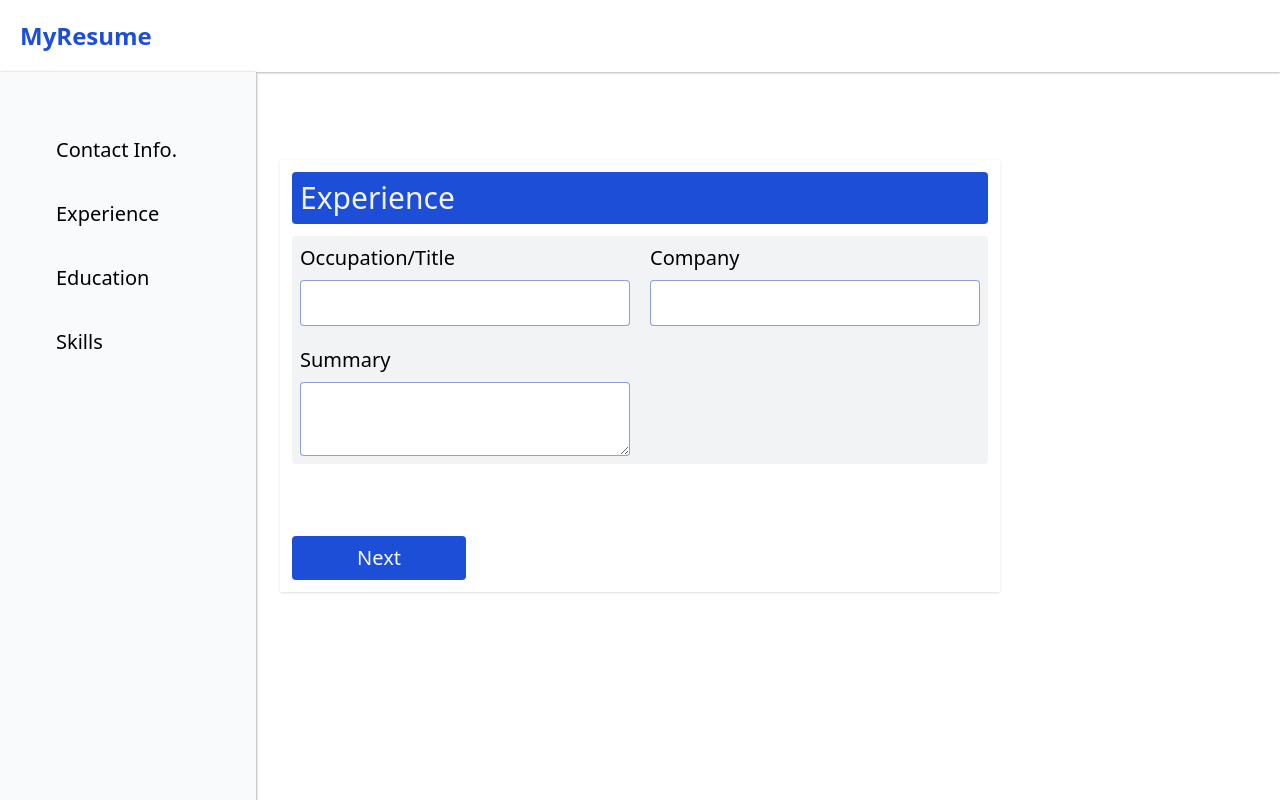
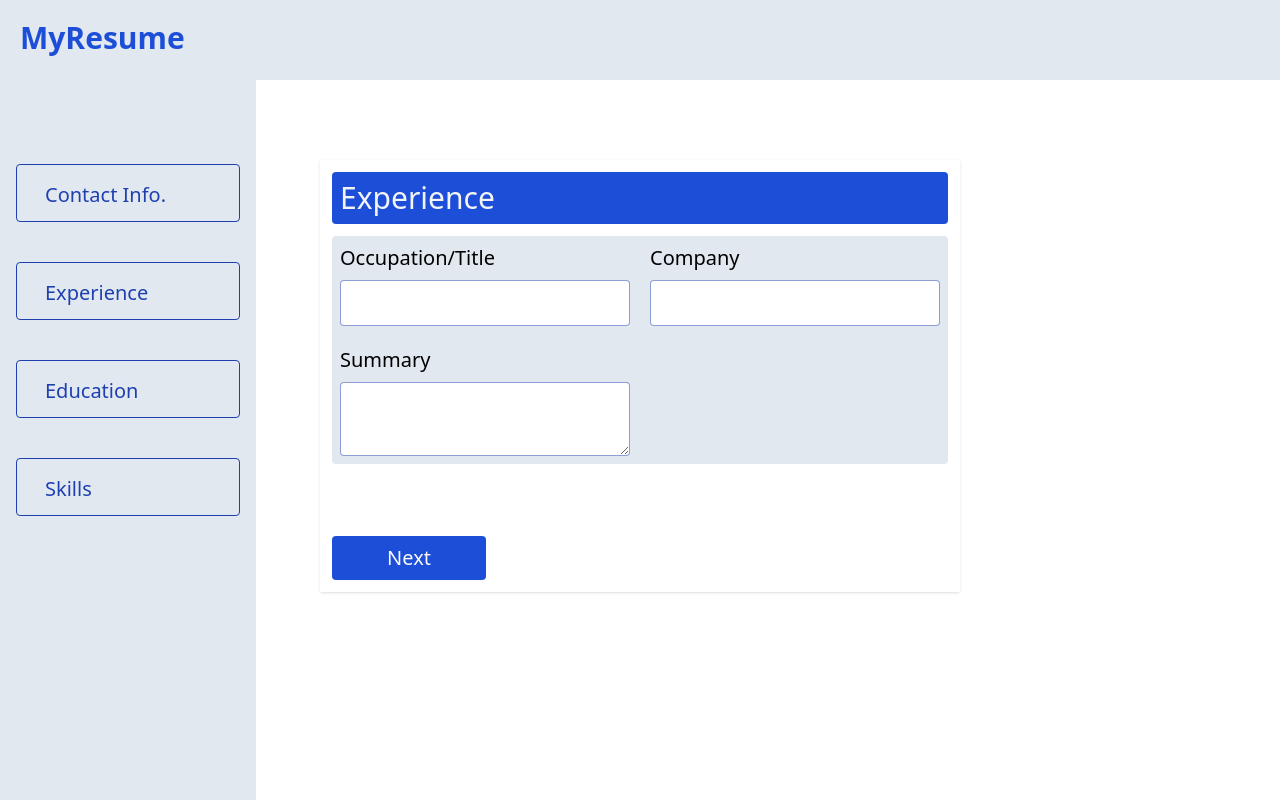
Before and after one commit to JosephChuksN/E-folio, a React (Create React App) app: page /experience in a window 1280 px wide. Built offline with nearby package versions, Linux system fonts and the light colour scheme.

Commit message:
fixed display bug

```diff
--- a/public/index.html
+++ b/public/index.html
@@ -16,7 +16,7 @@
     <script nomodule src="https://unpkg.com/ionicons@5.5.2/dist/ionicons/ionicons.js"></script>
     <title>React App</title>
   </head>
-  <body>
+  <body class="">
     <noscript>You need to enable JavaScript to run this app.</noscript>
     <div id="root"></div>
 
--- a/src/components/ContactInfo.jsx
+++ b/src/components/ContactInfo.jsx
@@ -4,15 +4,15 @@ import { Link } from "react-router-dom"
 function Contactinfo(){
 
     return(
-        <section className="lg:w-3/4 mx-auto   ">
-   <div className="w-full  md:w-3/4 md:mx-auto p-3 shadow flex flex-col relative top-40 ">
+
+   <div className="w-full lg:w-1/2 md:w-3/4 md:mx-auto p-3  shadow flex flex-col relative top-40 ">
        <h1 className="mb-3 text-3xl p-2 bg-blue-700 text-gray-100 rounded">Basic Info.</h1>
 
-       <form className=" flex flex-col gap-4 p-2 bg-gray-200/50 rounded" action="">
+       <form className=" flex flex-col gap-4 p-2 bg-slate-200 rounded" action="">
            <div className="lg:grid lg:grid-cols-2 gap-5">
            <div className="flex flex-col gap-2 text-xl">
              <label htmlFor="firstname">Firstname</label>
-             <input className="border border-[0.5px] p-2 border-blue-800/50 rounded" id="firstname" type="text" placeholder="Firstname" />
+             <input className="border p-2 border-blue-800/50 rounded" id="firstname" type="text" placeholder="Firstname" />
          </div>
          <div className="flex flex-col gap-2 text-xl">
              <label htmlFor="lastname">Lastname</label>
@@ -34,9 +34,9 @@ function Contactinfo(){
 
 
        </form>
-       <div className=" items-start  flex mt-10"><Link onClick={()=>{return( console.log("working"))}} to="/experience"> <span className="h-fit mt-8   p-2 w-1/4 text-xl text-center rounded bg-blue-700 text-gray-50" href=" ">Next</span></Link></div>
+       <div className=" items-start  flex mt-10"><Link to="/experience"> <span className="h-fit mt-8   p-2 w-1/4 text-xl text-center rounded bg-blue-700 text-gray-50" href=" ">Next</span></Link></div>
    </div>
-   </section>
+
 
     )
 }
--- a/src/components/Experience.jsx
+++ b/src/components/Experience.jsx
@@ -5,6 +5,7 @@ function NewExperience(){
     const [inputSpace, setInputSpace] = useState([
         {id: 1, occupation: " ", company: " ", summary: " " }
     ])
+
 
    const addInputs = () => {
       setInputSpace([...inputSpace, {occupation: " ", company: " ", summary: " " }])
@@ -18,13 +19,13 @@ function NewExperience(){
    }
 
 return(
-    <section className="lg:w-3/4 mx-auto  ">
-    <div className="w-full p-3 flex flex-col  md:w-3/4 md:mx-auto shadow relative top-40 ">
+
+    <div className="w-full p-3 flex flex-col lg:w-1/2  md:w-3/4 md:mx-auto shadow relative top-40 ">
           <h1 className="mb-3 text-3xl p-2 rounded bg-blue-700 text-gray-100">Experience</h1>
        <div>
        {
             inputSpace.map((inputs) => (
-                <form key={inputs.id} className="flex flex-col gap-4 p-2 bg-gray-200/50 rounded mb-10 " action="">
+                <form key={inputs.id} className="flex flex-col gap-4 p-2 bg-slate-200 rounded mb-10 " action="">
 
 
                         <div className="lg:grid lg:grid-cols-2 gap-5" >
@@ -64,14 +65,14 @@ return(
  ) )
            }
        </div>
-        <div className="flex gap-7 z-[30]">
-        <span onClick={addInputs} className="text-blue-800/50 text-3xl  cursor-pointer "><ion-icon name="add-circle-outline"></ion-icon></span>
-        <span onClick={removeInput} className={`text-blue-800/50 text-3xl  ${inputSpace.length <= 1 ? "hidden" : "block" }`}><ion-icon name="remove-circle-outline"></ion-icon></span>
+        <div className="flex gap-7 z-[10]">
+        <span onClick={addInputs} className="text-blue-800 text-3xl  cursor-pointer "><ion-icon name="add-circle-outline"></ion-icon></span>
+        <span onClick={removeInput} className={`text-blue-800 text-3xl  ${inputSpace.length <= 1 ? "hidden" : "block" }`}><ion-icon name="remove-circle-outline"></ion-icon></span>
         </div>
 
         <div className=" items-start  flex"> <span className=" h-fit mt-8   p-2 w-1/4 text-xl text-center rounded bg-blue-700 text-gray-50" href=" ">Next</span></div>
     </div>
-    </section>
+
 )
 
 
--- a/src/components/Sidebar.jsx
+++ b/src/components/Sidebar.jsx
@@ -31,6 +31,14 @@ function Sidebar(){
         },
 
     ]
+    const headers = [
+
+        {
+            id: 1,
+            name: "moon"
+        }
+
+    ]
 
     const handleShow = ()=>{
         setShowSideBar(show => !show)
@@ -40,25 +48,35 @@ function Sidebar(){
 
 
 return(
-     <nav className="fixed lg:h-20 w-full z-20 ">
+     <nav className="fixed bg-slate-200 lg:h-20 w-full z-20 ">
 
-<div className=" flex justify-between p-5  w-full shadow-sm shadow-gray-500/50">
+<div className=" flex justify-between p-5  w-full ">
 
-        <h1 className="text-2xl font-bold text-blue-700 ">MyResume</h1>
+        <h1 className="text-3xl  font-bold text-blue-700 ">MyResume</h1>
+        <ul className="text-2xl text-black-600 gap-5 lg:inline-flex  my-auto hidden ">{
+          headers.map((lists) => {
+              return(
+            <li key={lists.id} className=" p-2 rounded-full hover:bg-slate-300"><span className=""><ion-icon name={lists.name}></ion-icon></span></li>
+              )
+          })
+
+          }</ul>
         <span className={`text-4xl text-blue-600 absolute right-2 lg:hidden`} onClick={handleShow}><ion-icon name="menu"></ion-icon></span>
     </div>
-         <div className={`lg:static lg:z-[-100] lg:mt-[-0.5]  lg:w-64  p-4  absolute bg-gray-50 h-screen top-0 z-100 w-3/4 md:w-64 shadow shadow-gray-900/50 ${showSideBar? "left-0" : "left-[-690px]"} transition-all ease-in duration-300 `}>
+         <div className={`lg:static bg-slate-200 lg:z-[-100] lg:mt-[-8px]  lg:w-64  p-4  absolute  h-screen top-0 z-100 w-3/4 md:w-64  ${showSideBar? "left-0" : "left-[-690px]"} transition-all ease-in duration-300 `}>
 
          <div className=" mb-10  lg:hidden">
              <span className="text-3xl font-bold text-red-800 absolute right-2 top-2 " onClick={handleShow}><ion-icon name="close"></ion-icon></span>
          </div>
-             <ul className="mt-10">{
+             <ul className="mt-20">{
               sideBarItems.map((lists)=>{
                   return(
-                     <Link key={lists.id} to={lists.link}> <li onClick={handleShow} key={`${lists.id}_{lists.name}`} className="text-xl my-5 ml-4  p-2 hover:bg-gray-200/50"><span className="mr-4"><ion-icon name={lists.icon} ></ion-icon></span>{lists.name}</li></Link>
+                     <Link key={lists.id} to={lists.link}> <li onClick={handleShow} key={`${lists.id}_{lists.name}`} className="my-10 text-blue-800 border rounded border-blue-800 hover:bg-blue-800/20 text-xl p-3"><span className="mr-4 text-2xl"><ion-icon name={lists.icon} ></ion-icon></span>{lists.name}</li></Link>
                   )
               })
                  }</ul>
+
+                 <div className="text-center mt-20"><span className="text-[0.8rem] bg-gray-900/80 text-gray-100 lg:hidden p-2 rounded "><ion-icon name="moon"></ion-icon> Dark Mode</span></div>
          </div>
 
 
```
Also changed, not shown: src/App.css (line endings or trailing spaces).
